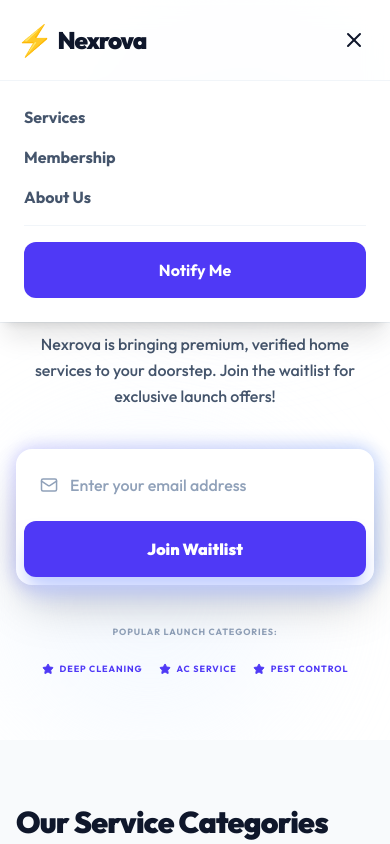
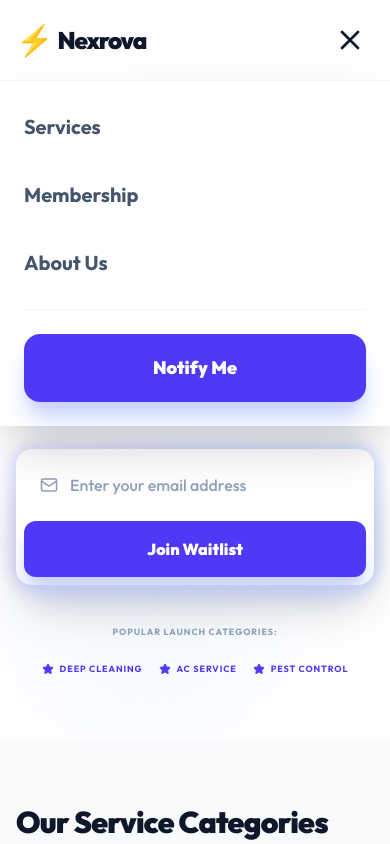
Before and after one commit to zingline-dev/Nexrova, a Next.js app in the folder Nexrova-web/: page / in a window 390 px wide. Both pictures are taken after a click on the button "Toggle Menu". Shown: the top 844 px of the page. Built offline with nearby package versions, Linux system fonts and the light colour scheme.

Commit message:
Ultra-robust Navbar mobile toggle with absolute positioning and logging

```diff
--- a/Nexrova-web/src/components/Navbar.tsx
+++ b/Nexrova-web/src/components/Navbar.tsx
@@ -39,27 +39,32 @@
           {/* Mobile Menu Toggle */}
           <div className="md:hidden flex items-center">
             <button
-              onClick={() => setIsOpen(!isOpen)}
-              className="p-2 text-slate-900 hover:bg-slate-50 rounded-lg transition-colors cursor-pointer"
+              onClick={() => {
+                console.log("Toggle clicked, current state:", isOpen);
+                setIsOpen(!isOpen);
+              }}
+              className="p-4 -mr-2 text-slate-900 hover:bg-slate-50 rounded-xl transition-colors cursor-pointer relative z-[60]"
               aria-label="Toggle Menu"
             >
-              {isOpen ? <X className="w-6 h-6" /> : <Menu className="w-6 h-6" />}
+              {isOpen ? <X className="w-8 h-8" /> : <Menu className="w-8 h-8" />}
             </button>
           </div>
         </div>
       </div>
 
       {/* Mobile Menu */}
-      <div className={cn(
-        "md:hidden bg-white border-t border-slate-100 overflow-hidden transition-all duration-300 ease-in-out shadow-xl",
-        isOpen ? "max-h-[400px] opacity-100" : "max-h-0 opacity-0"
-      )}>
-        <div className="p-6 space-y-4">
-          <Link href="/services" onClick={() => setIsOpen(false)} className="block text-slate-600 font-bold hover:text-indigo-600 transition-colors">Services</Link>
-          <Link href="/membership" onClick={() => setIsOpen(false)} className="block text-slate-600 font-bold hover:text-indigo-600 transition-colors">Membership</Link>
-          <Link href="/about" onClick={() => setIsOpen(false)} className="block text-slate-600 font-bold hover:text-indigo-600 transition-colors">About Us</Link>
-          <div className="pt-4 border-t border-slate-100">
-            <button className="w-full bg-indigo-600 text-white px-6 py-4 rounded-xl font-bold hover:bg-indigo-700 transition-all active:scale-95">
+      <div
+        className={cn(
+          "md:hidden bg-white border-t border-slate-100 shadow-2xl absolute top-20 left-0 w-full z-40",
+          isOpen ? "block" : "hidden"
+        )}
+      >
+        <div className="p-6 space-y-6 bg-white">
+          <Link href="/services" onClick={() => setIsOpen(false)} className="block text-xl text-slate-600 font-bold hover:text-indigo-600 py-2">Services</Link>
+          <Link href="/membership" onClick={() => setIsOpen(false)} className="block text-xl text-slate-600 font-bold hover:text-indigo-600 py-2">Membership</Link>
+          <Link href="/about" onClick={() => setIsOpen(false)} className="block text-xl text-slate-600 font-bold hover:text-indigo-600 py-2">About Us</Link>
+          <div className="pt-6 border-t border-slate-100">
+            <button className="w-full bg-indigo-600 text-white px-6 py-5 rounded-2xl font-black text-lg hover:bg-indigo-700 transition-all active:scale-95 shadow-xl shadow-indigo-200">
               Notify Me
             </button>
           </div>
```
